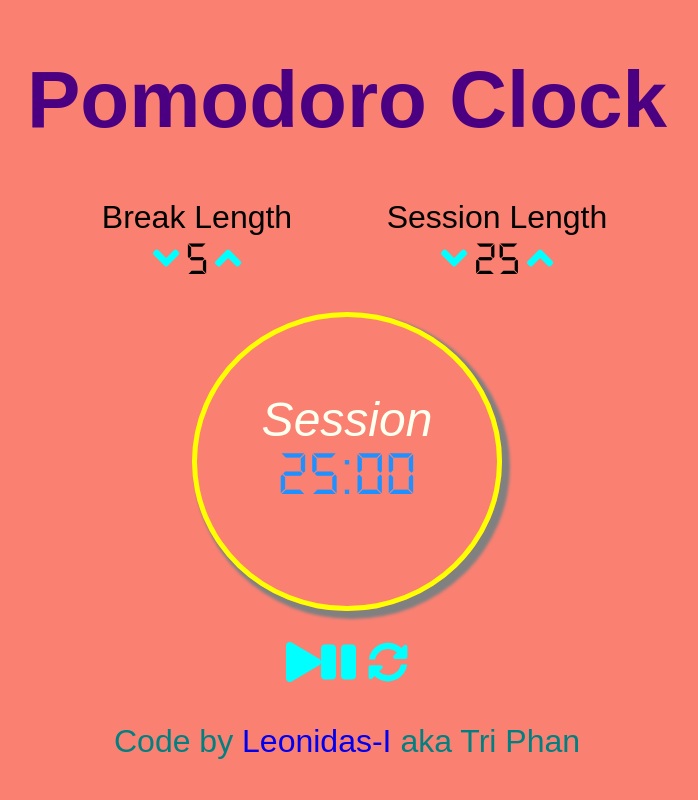
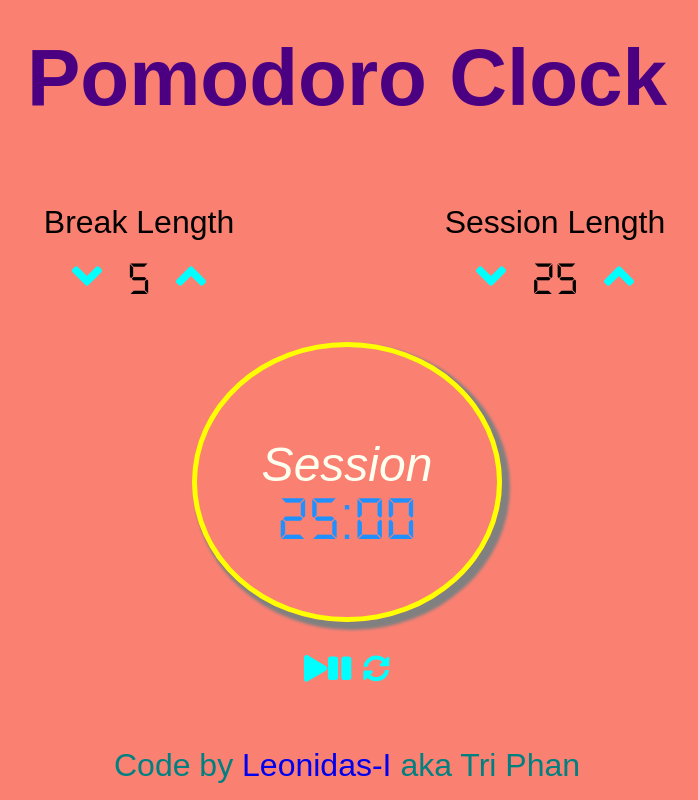
Before and after one commit to Leonidas-I/FCC-Pomodoro-Clock, a React app: page / in a window 1280 px wide. Shown: the whole page, without its empty margins (293-991 px from the left). Built offline with nearby package versions, Linux system fonts and the light colour scheme; a web font is replaced by a local one.

Commit message:
rwd n scss-module

```diff
--- a/src/clock/clock.js
+++ b/src/clock/clock.js
@@ -119,7 +119,7 @@ export class Clock extends Component {
     return(
       <div className={clockCSS.container}>
         <div>
-          <h1 style={{textAlign:'center', color: '#4b0082', fontSize: '5em'}}>Pomodoro Clock</h1>  {/*de cho nho cach khai bao inline style JSX*/}
+          <h1 style={{textAlign:'center', color: '#4b0082'}}>Pomodoro Clock</h1>  {/*de cho nho cach khai bao inline style JSX*/}
           <TimerSetUp
           label='Break Length'
           length={this.state.breakLength}
@@ -143,11 +143,11 @@ export class Clock extends Component {
         </div>
         <div>
           <button id='start_stop' onClick={this.playPause}>
-            <FontAwesomeIcon icon='play' size='3x' />
-            <FontAwesomeIcon icon='pause' size='3x' />
+            <FontAwesomeIcon icon='play' size='2x' />
+            <FontAwesomeIcon icon='pause' size='2x' />
           </button>
           <button id='reset' onClick={this.reset}>
-            <FontAwesomeIcon icon='sync-alt' size='3x' />
+            <FontAwesomeIcon icon='sync-alt' size='2x' />
           </button>
         </div>
         <audio id='beep' src='https://www.w3schools.com/html/horse.mp3'
--- a/src/clock/clock.scss
+++ b/src/clock/clock.scss
@@ -7,22 +7,34 @@
 }
 
 .clockScreen {
-  border: solid 5px yellow;
+  border: 5px solid yellow;
   border-radius: 50%;
   box-shadow: 5px 5px 3px 3px grey;
-  width: 300px;
-  height: 300px;
-  margin: 30px auto;
-  font-size: 2em;
+  width: 200px;
+  height: 200px;
+  margin: 1em auto;
 }
 
 .clockInfo {
-  margin: 75px 20px;
+  margin: 30% auto;
   color: ivory;
   .timerLabel {
-    font: italic 1.5em sans-serif;
+    font: italic 2rem sans-serif;
   }
   .timeLeft {
-    font: 2em DS-Digital, sans-serif, Arial;
+    font: 2.5rem DS-Digital, sans-serif, Arial;
   }
 }
+
+@media screen and (min-width: 720px) {
+  .clockScreen {
+    width: 300px;
+    height: 300px;
+    margin: 2em auto;
+  }
+
+  .clockInfo {
+    .timerLabel {font-size: 3rem;}
+    .timeLeft {font-size: 4rem;}
+  }
+}
--- a/src/global.scss
+++ b/src/global.scss
@@ -25,8 +25,8 @@ button {
 }
 
 footer {
-  margin: 40px auto;
-  font-size: 2em;
+  margin: 1em auto;
+  font-size: 1rem;
   color: teal;
   &:hover {
     color: ivory;
@@ -36,8 +36,14 @@ footer {
   a {text-decoration: none;}
 }
 
-@media screen and (max-width: 720px) {
-  body {
-    transform: scale(0.6);
+@media screen and (min-width: 720px) {
+  h1 {
+    font-size: 5rem;
+    margin: 1em auto;
+  }
+
+  footer {
+    margin: 2em auto;
+    font-size: 2rem;
   }
 }
--- a/src/timersetup/timersetup.js
+++ b/src/timersetup/timersetup.js
@@ -10,13 +10,13 @@ export class TimerSetUp extends Component {
           {this.props.label}
         </div>
         <button onClick={this.props.onClick} value='-' className={timerCSS.timerAdjust}>
-          <FontAwesomeIcon icon='angle-down' size='sm' />
+          <FontAwesomeIcon icon='angle-down' size='md' />
         </button>
         <div className={timerCSS.timerAdjust}>
           {this.props.length}
         </div>
         <button onClick={this.props.onClick} value='+' className={timerCSS.timerAdjust}>
-          <FontAwesomeIcon icon='angle-up' size='sm' />
+          <FontAwesomeIcon icon='angle-up' size='md' />
         </button>
       </div>
     )
--- a/src/timersetup/timersetup.scss
+++ b/src/timersetup/timersetup.scss
@@ -1,10 +1,26 @@
+@mixin font-size($font-size) {
+  font-size: $font-size;
+}
+
 .timer {
-  font-size: 2em;
+  @include font-size(1.2rem);
   display: inline-block;
-  width: 300px;
+  margin: 0em .5em;
+  width: 80%;
   .timerAdjust {
+    @include font-size(2rem);
     display: inline-block;
+    margin: .2em .2em;
     font-family: DS-Digital, sans-serif, Arial;
-    font-size: 1.5em;
     }
 }
+
+@media screen and (min-width: 720px) {
+  .timer {
+    @include font-size(2rem);
+    width: 30vw;
+    .timerAdjust {
+      @include font-size(3rem);
+    }
+  }
+}
```
